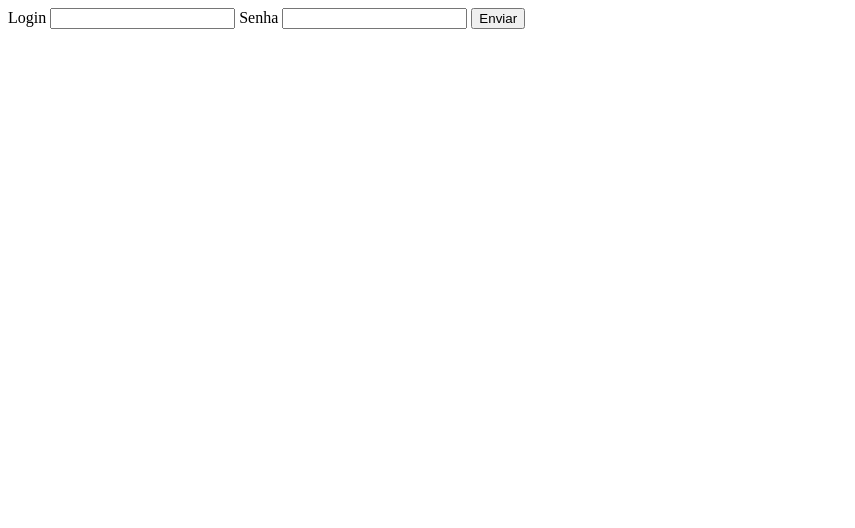
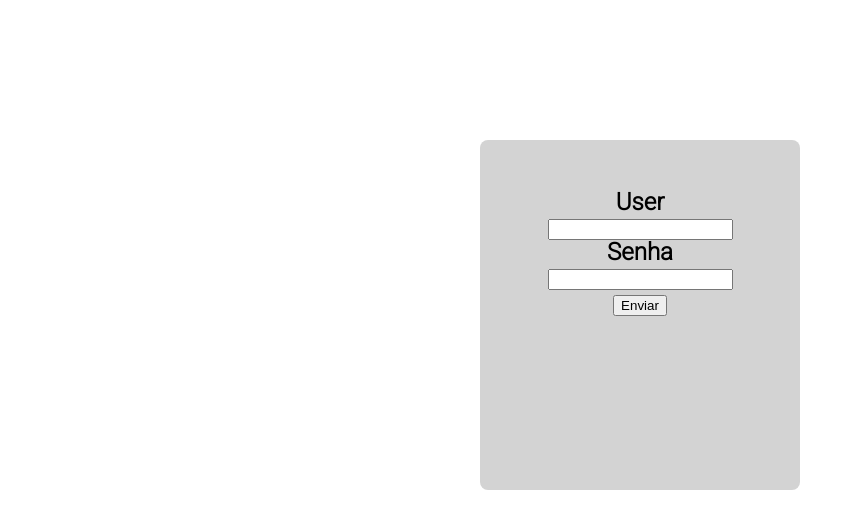
Before and after one commit to VirginioBruno/auth-search-client, a plain HTML site: page index.html in a window 1280 px wide. Shown: the whole page, without its empty margins (0-855 px from the left). Drawn offline with Linux system fonts and the light colour scheme.

Commit message:
estilização

```diff
--- a/index.html
+++ b/index.html
@@ -5,20 +5,25 @@
     <meta http-equiv="X-UA-Compatible" content="IE=edge">
     <meta name="viewport" content="width=device-width, initial-scale=1.0">
     <title>Login screen</title>
+    <link rel="stylesheet" href="reset.css">
+    <link rel="stylesheet" href="style.css">
+    <link rel="preconnect" href="https://fonts.googleapis.com">
+<link rel="preconnect" href="https://fonts.gstatic.com" crossorigin>
+<link href="https://fonts.googleapis.com/css2?family=Albert+Sans:wght@200&family=Noto+Sans:ital,wght@0,400;1,300&family=Poppins:wght@300&family=Roboto:wght@300&display=swap" rel="stylesheet">
 
-    <link rel="stylesheet" href="style.css">
 </head>
 <body>
     <main>
         <form action="/list.html">
-            <label for="login">Login</label>
-            <input type="text" required>
+            <label for="user">User</label>
+            <input type="text"required>
 
             <label for="senha">Senha</label>
             <input type="password" required>
 
-            <input type="submit" value="Enviar">
+            <input type="submit" class='button'value="Enviar">
         </form>
+
     </main>
 </body>
 </html>
--- /dev/null
+++ b/reset.css
@@ -0,0 +1,48 @@
+/* http://meyerweb.com/eric/tools/css/reset/
+   v2.0 | 20110126
+   License: none (public domain)
+*/
+
+html, body, div, span, applet, object, iframe,
+h1, h2, h3, h4, h5, h6, p, blockquote, pre,
+a, abbr, acronym, address, big, cite, code,
+del, dfn, em, img, ins, kbd, q, s, samp,
+small, strike, strong, sub, sup, tt, var,
+b, u, i, center,
+dl, dt, dd, ol, ul, li,
+fieldset, form, label, legend,
+table, caption, tbody, tfoot, thead, tr, th, td,
+article, aside, canvas, details, embed,
+figure, figcaption, footer, header, hgroup,
+menu, nav, output, ruby, section, summary,
+time, mark, audio, video {
+	margin: 0;
+	padding: 0;
+	border: 0;
+	font-size: 100%;
+	font: inherit;
+	vertical-align: baseline;
+}
+/* HTML5 display-role reset for older browsers */
+article, aside, details, figcaption, figure,
+footer, header, hgroup, menu, nav, section {
+	display: block;
+}
+body {
+	line-height: 1;
+}
+ol, ul {
+	list-style: none;
+}
+blockquote, q {
+	quotes: none;
+}
+blockquote:before, blockquote:after,
+q:before, q:after {
+	content: '';
+	content: none;
+}
+table {
+	border-collapse: collapse;
+	border-spacing: 0;
+}
--- a/style.css
+++ b/style.css
@@ -0,0 +1,22 @@
+body {
+    font-family: 'Albert Sans', sans-serif;
+    font-family: 'Noto Sans', sans-serif;
+    font-family: 'Poppins', sans-serif;
+    font-family: 'Roboto', sans-serif;
+    font-size: 18pt;
+    font-weight: bold;
+}
+
+form {
+    background-color: lightgray;
+    width: 220px;
+    height: 250px;
+    text-align: center;
+    margin: 140px auto;
+    padding: 50px;
+    border-radius: 8px;
+}
+
+form label {
+    margin-top: 10px;
+}
```
